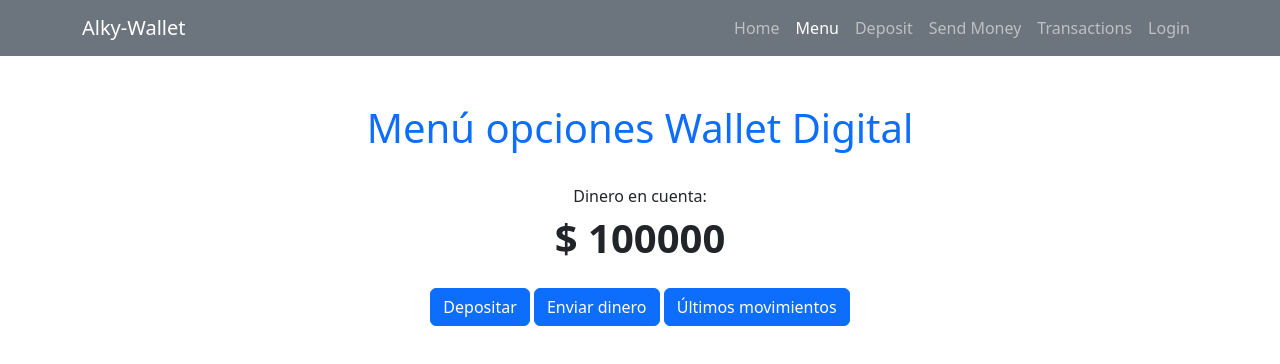
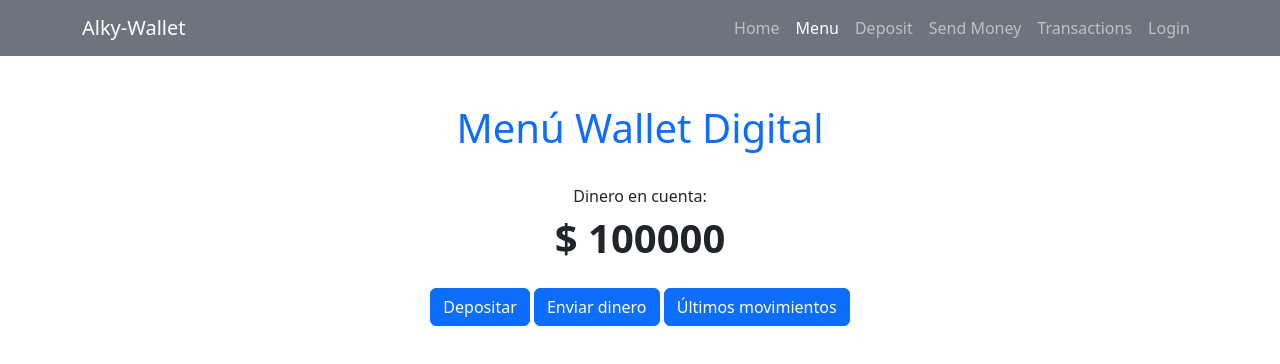
Before and after one commit to NelsonRamirezC/0054-3-g1-abp-m2, a plain HTML site: page menu.html in a window 1280 px wide. Drawn offline with nearby package versions, Linux system fonts and the light colour scheme.

Commit message:
se modifica titulo h1 de menu.html

```diff
--- a/menu.html
+++ b/menu.html
@@ -49,7 +49,7 @@
     </nav>
 
     <header>
-        <h1 class="text-center mt-5 text-primary ">Menú opciones Wallet Digital</h1>
+        <h1 class="text-center mt-5 text-primary ">Menú Wallet Digital</h1>
     </header>
 
     <main class="container py-4">
```
